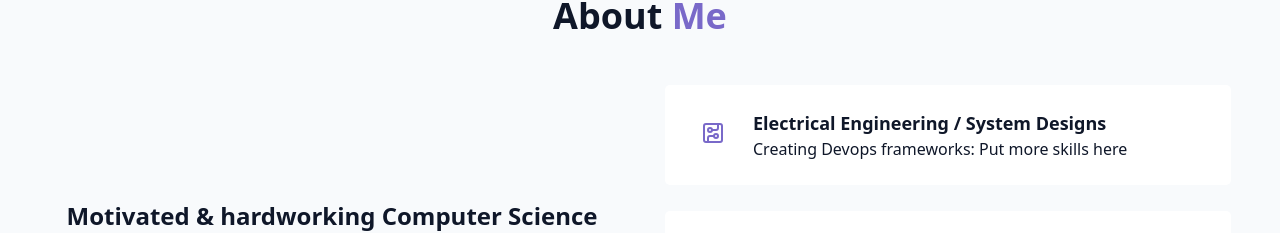
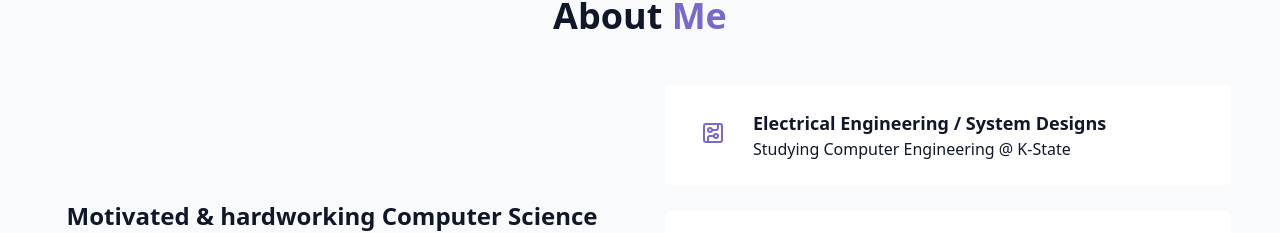
Before and after one commit to torres-80/beautiful-react-tailwind-portfolio, a React (Vite) app: page / in a window 1280 px wide. Shown: the part 900-1133 px from the top of the page. Built offline with nearby package versions, Linux system fonts and the light colour scheme.

Commit message:
Changed the AboutSection

```diff
--- a/src/components/AboutSection.jsx
+++ b/src/components/AboutSection.jsx
@@ -53,7 +53,7 @@ export const AboutSection = () => {
                     Electrical Engineering / System Designs
                   </h4>
                   <p className="text-muted-foreground">
-                    Creating Devops frameworks: Put more skills here
+                    Studying Computer Engineering @ K-State
                   </p>
                 </div>
               </div>
```
